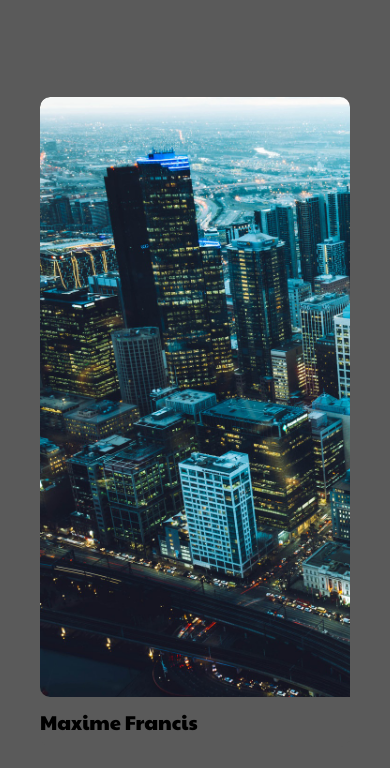
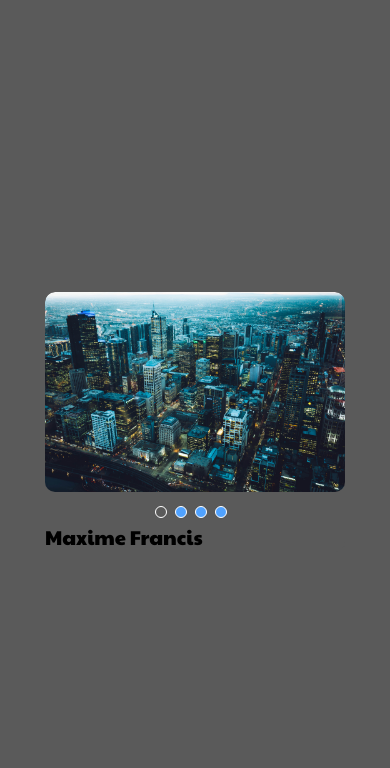
Before and after one commit to Sektorian/cssMemSlider, a plain HTML site: page cssMemSlider/index.html in a window 390 px wide. Drawn offline with Linux system fonts and the light colour scheme.

Commit message:
feat: add mobile version (14 май 2022 г. 18:43:31)

```diff
--- a/cssMemSlider/style.css
+++ b/cssMemSlider/style.css
@@ -81,15 +81,11 @@ body {
     transition: 1.5s;
 }
 
-.slider__title1 {
-
-}
-
 .slider__controls {
     grid-area: controls;
     display: grid;
     grid-template-columns: repeat(4, 20px);
-    grid-template-rows: 50px;
+    /*grid-template-rows: 50px;*/
     justify-content: flex-end;
     align-items: center;
 }
@@ -171,3 +167,48 @@ label {
     transform: translate(0, 0);
     transition: 1.5s;
 }
+
+@media (max-width: 800px) {
+    .main__container {
+        max-width: var(--mobile);
+        padding: 0 10px;
+    }
+    .slider {
+        display: grid;
+
+        grid-template-columns: 150px 150px;
+        grid-template-rows: 200px 30px 30px;
+        grid-template-areas:    "pic pic"
+                                "controls controls"
+                                "title title";
+        width: var(--mob-slider);
+        overflow: hidden;
+    }
+    .slide {
+        width: 300px;
+        height: 200px;
+    }
+    .slider__controls {
+        padding-top: 10px;
+        justify-content: center;
+    }
+    .slide-1 {
+        transform: translate(300px, 0);
+    }
+
+    #radio-1:checked ~ .slide__container > .slide-1 {
+        transform: translate(0, 0);
+    }
+
+    #radio-2:checked ~ .slide__container > .slide-2 {
+        transform: translate(-300px, 0);
+    }
+
+    #radio-3:checked ~ .slide__container > .slide-3 {
+        transform: translate(-600px, 0);
+    }
+
+    #radio-4:checked ~ .slide__container > .slide-4 {
+        transform: translate(-900px, 0);
+    }
+}
```
